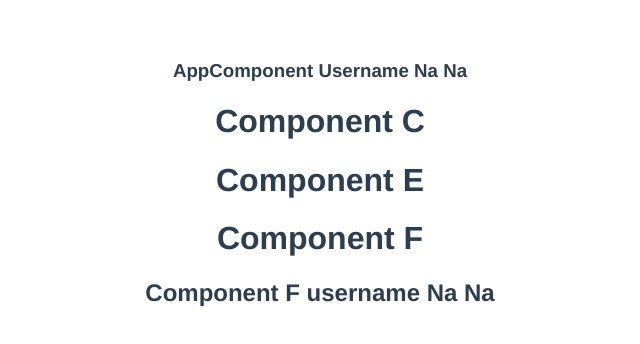
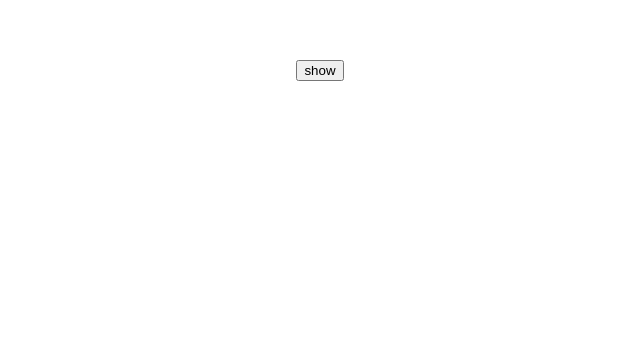
Before and after one commit to nayzawaungnza/vue-components, a Vue app: page / in a window 1280 px wide. Shown: the top 344 px of the page, without its empty margins (320-960 px from the left). Built offline with nearby package versions, Linux system fonts and the light colour scheme.

Commit message:
Component Events

```diff
--- a/src/App.vue
+++ b/src/App.vue
@@ -5,31 +5,42 @@
     <greet name="Aung" heroName="Super Man"></greet>
     <greet :name="name" :heroName="channel"></greet>
     <Article id="my-article" title="Article Title" :likes="50" :isPublished="true" /> -->
-      <h3>AppComponent Username {{ name }}</h3>
-    <ComponentC />
+      <!-- <h3>AppComponent Username {{ name }}</h3>
+    <ComponentC /> -->
+    <button @click="showPopup = true">show</button>
+    <Popup v-show="showPopup" @close="closePopup" />
   </div>
 </template>
 
 <script>
 //import Greet from './components/Greet.vue';
 //import Article from './components/Article.vue';
-import ComponentC from './components/ComponentC.vue';
+//import ComponentC from './components/ComponentC.vue';
+import Popup from './components/Popup.vue';
 export default {
   name: 'App',
   components: {
     //Greet,
     //Article,
-    ComponentC,
+    //ComponentC,
+    Popup,
   },
   data(){
     return{
-       name:'Na Na',
+      showPopup:false,
+       //name:'Na Na',
       // channel:'Developer Nay',
+    }
+  },
+  methods:{
+    closePopup(name){
+      this.showPopup = false,
+      console.log('Name', name);
     }
   },
   provide(){
     return{
-      username:this.name
+      //username:this.name
     }
   },
 }
--- a/src/components/ComponentF.vue
+++ b/src/components/ComponentF.vue
@@ -1,14 +1,14 @@
 <template>
     <div>
         <h1>Component F</h1>
-        <h2>Component F username {{ username }}</h2>
+        <!-- <h2>Component F username {{ username }}</h2> -->
     </div>
 </template>
 
 <script>
     export default {
         name:'ComponentF',
-        inject:['username'],
+        // inject:['username'],
     }
 </script>
 
--- /dev/null
+++ b/src/components/Popup.vue
@@ -0,0 +1,18 @@
+<template>
+    <div>
+        <h5>This is Popup</h5>
+        <button @click="$emit('close', 'Nay nay')">close popup</button>
+
+    </div>
+</template>
+
+<script>
+    export default {
+        name:'Popup',
+        emits:'close',
+    }
+</script>
+
+<style scoped>
+
+</style>
```
